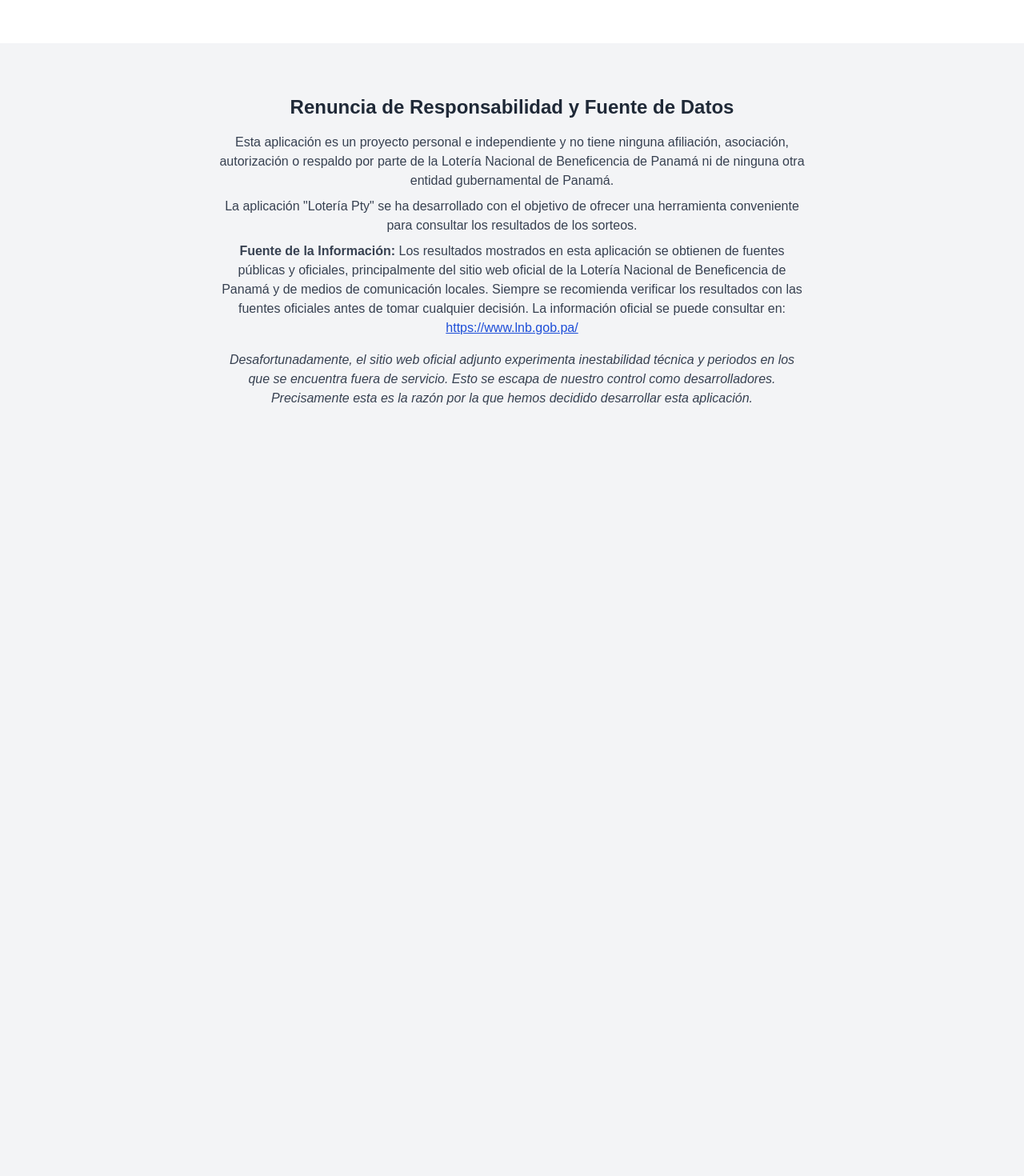
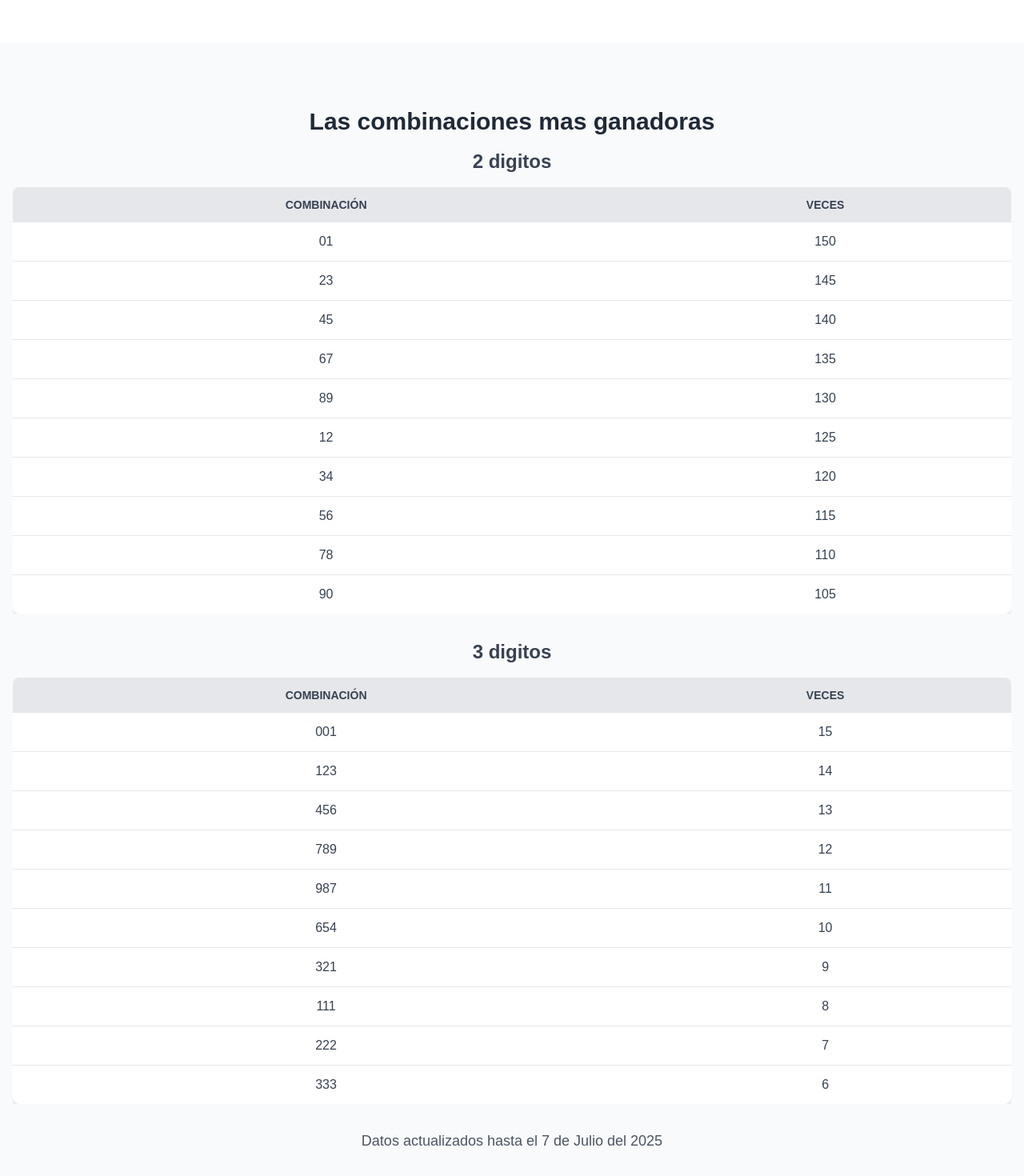
Before and after one commit to javiier507/lottery-pty, a Next.js app: page / in a window 1280 px wide. Shown: the part 2980-4450 px from the top of the page at 80% size. Before the commit the page ends 3554 px from the top, so only its background shows below. Built offline with nearby package versions, Linux system fonts and the light colour scheme.

Commit message:
feat: adding the section: most played numbers

```diff
--- a/app/page.tsx
+++ b/app/page.tsx
@@ -117,7 +117,128 @@
                 </div>
             </section>
 
-            <section id="section4" className="py-16 bg-gray-100 text-center">
+            <section id="section3-5" className="py-20 bg-gray-50 text-center">
+                <div className="container mx-auto px-4">
+                    <h2 className="text-3xl font-semibold text-gray-800 mb-4">
+                        Las combinaciones mas ganadoras
+                    </h2>
+                    <h3 className="text-2xl font-semibold text-gray-700 mb-4">
+                        2 digitos
+                    </h3>
+                    <div className="overflow-x-auto">
+                        <table className="min-w-full bg-white shadow-md rounded-lg overflow-hidden mx-auto">
+                            <thead className="bg-gray-200 text-gray-700">
+                                <tr>
+                                    <th className="py-3 px-4 uppercase font-semibold text-sm">Combinación</th>
+                                    <th className="py-3 px-4 uppercase font-semibold text-sm">Veces</th>
+                                </tr>
+                            </thead>
+                            <tbody className="text-gray-700">
+                                <tr className="border-b border-gray-200">
+                                    <td className="py-3 px-4">01</td>
+                                    <td className="py-3 px-4">150</td>
+                                </tr>
+                                <tr className="border-b border-gray-200">
+                                    <td className="py-3 px-4">23</td>
+                                    <td className="py-3 px-4">145</td>
+                                </tr>
+                                <tr className="border-b border-gray-200">
+                                    <td className="py-3 px-4">45</td>
+                                    <td className="py-3 px-4">140</td>
+                                </tr>
+                                <tr className="border-b border-gray-200">
+                                    <td className="py-3 px-4">67</td>
+                                    <td className="py-3 px-4">135</td>
+                                </tr>
+                                <tr className="border-b border-gray-200">
+                                    <td className="py-3 px-4">89</td>
+                                    <td className="py-3 px-4">130</td>
+                                </tr>
+                                <tr className="border-b border-gray-200">
+                                    <td className="py-3 px-4">12</td>
+                                    <td className="py-3 px-4">125</td>
+                                </tr>
+                                <tr className="border-b border-gray-200">
+                                    <td className="py-3 px-4">34</td>
+                                    <td className="py-3 px-4">120</td>
+                                </tr>
+                                <tr className="border-b border-gray-200">
+                                    <td className="py-3 px-4">56</td>
+                                    <td className="py-3 px-4">115</td>
+                                </tr>
+                                <tr className="border-b border-gray-200">
+                                    <td className="py-3 px-4">78</td>
+                                    <td className="py-3 px-4">110</td>
+                                </tr>
+                                <tr>
+                                    <td className="py-3 px-4">90</td>
+                                    <td className="py-3 px-4">105</td>
+                                </tr>
+                            </tbody>
+                        </table>
+                    </div>
+                    <h3 className="text-2xl font-semibold text-gray-700 mb-4 mt-8">
+                        3 digitos
+                    </h3>
+                    <div className="overflow-x-auto">
+                        <table className="min-w-full bg-white shadow-md rounded-lg overflow-hidden mx-auto">
+                            <thead className="bg-gray-200 text-gray-700">
+                                <tr>
+                                    <th className="py-3 px-4 uppercase font-semibold text-sm">Combinación</th>
+                                    <th className="py-3 px-4 uppercase font-semibold text-sm">Veces</th>
+                                </tr>
+                            </thead>
+                            <tbody className="text-gray-700">
+                                <tr className="border-b border-gray-200">
+                                    <td className="py-3 px-4">001</td>
+                                    <td className="py-3 px-4">15</td>
+                                </tr>
+                                <tr className="border-b border-gray-200">
+                                    <td className="py-3 px-4">123</td>
+                                    <td className="py-3 px-4">14</td>
+                                </tr>
+                                <tr className="border-b border-gray-200">
+                                    <td className="py-3 px-4">456</td>
+                                    <td className="py-3 px-4">13</td>
+                                </tr>
+                                <tr className="border-b border-gray-200">
+                                    <td className="py-3 px-4">789</td>
+                                    <td className="py-3 px-4">12</td>
+                                </tr>
+                                <tr className="border-b border-gray-200">
+                                    <td className="py-3 px-4">987</td>
+                                    <td className="py-3 px-4">11</td>
+                                </tr>
+                                <tr className="border-b border-gray-200">
+                                    <td className="py-3 px-4">654</td>
+                                    <td className="py-3 px-4">10</td>
+                                </tr>
+                                <tr className="border-b border-gray-200">
+                                    <td className="py-3 px-4">321</td>
+                                    <td className="py-3 px-4">9</td>
+                                </tr>
+                                <tr className="border-b border-gray-200">
+                                    <td className="py-3 px-4">111</td>
+                                    <td className="py-3 px-4">8</td>
+                                </tr>
+                                <tr className="border-b border-gray-200">
+                                    <td className="py-3 px-4">222</td>
+                                    <td className="py-3 px-4">7</td>
+                                </tr>
+                                <tr>
+                                    <td className="py-3 px-4">333</td>
+                                    <td className="py-3 px-4">6</td>
+                                </tr>
+                            </tbody>
+                        </table>
+                    </div>
+                    <p className="text-lg text-gray-600 mt-8">
+                        Datos actualizados hasta el 7 de Julio del 2025
+                    </p>
+                </div>
+            </section>
+
+            <section id="section4" className="py-16 bg-white text-center">
                 <div className="container mx-auto px-4 max-w-3xl">
                     <h2 className="text-2xl font-semibold text-gray-800 mb-4">
                         Renuncia de Responsabilidad y Fuente de Datos
```
